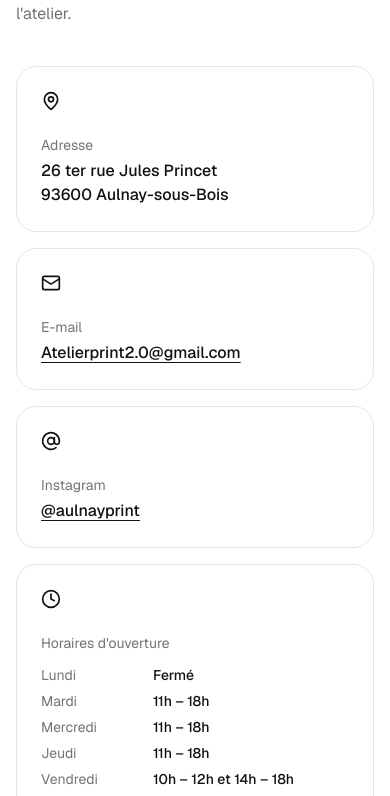
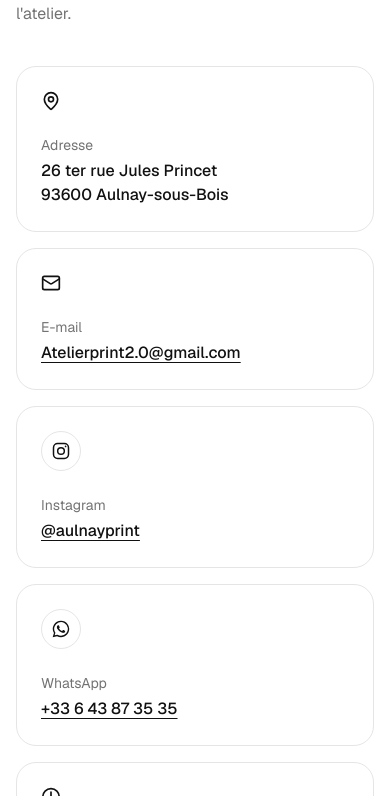
Before and after one commit to DamienRichardII/Atelier-de-l-impression, a Next.js app: page /contact in a window 390 px wide. Shown: the part 279-1075 px from the top of the page. Built offline with nearby package versions, Linux system fonts and the light colour scheme; no server answers.

Commit message:
Contact : WhatsApp et logo Instagram, téléphone

```diff
--- a/src/app/contact/page.tsx
+++ b/src/app/contact/page.tsx
@@ -1,13 +1,29 @@
 import type { Metadata } from "next";
 import Link from "next/link";
-import { AtSign, Clock, Mail, MapPin } from "lucide-react";
+import { Clock, Mail, MapPin } from "lucide-react";
 import { site } from "@/config/site";
 
 export const metadata: Metadata = {
   alternates: { canonical: "/contact" },
   title: "Contact",
-  description: "Contacter L'Atelier de l'Impression à Aulnay-sous-Bois : adresse, e-mail et Instagram.",
+  description: "Contacter L'Atelier de l'Impression à Aulnay-sous-Bois : adresse, e-mail, WhatsApp et Instagram.",
 };
+
+function InstagramLogo({ size = 20 }: { size?: number }) {
+  return (
+    <svg width={size} height={size} viewBox="0 0 24 24" fill="none" stroke="currentColor" strokeWidth="1.8" strokeLinecap="round" strokeLinejoin="round" aria-hidden>
+      <rect x="3" y="3" width="18" height="18" rx="5" /><circle cx="12" cy="12" r="4" /><circle cx="17.5" cy="6.5" r="1" fill="currentColor" stroke="none" />
+    </svg>
+  );
+}
+function WhatsAppLogo({ size = 20 }: { size?: number }) {
+  return (
+    <svg width={size} height={size} viewBox="0 0 24 24" fill="currentColor" aria-hidden>
+      <path d="M12.04 2a9.9 9.9 0 0 0-8.5 14.9L2 22l5.25-1.38A9.9 9.9 0 1 0 12.04 2Zm0 18.1a8.2 8.2 0 0 1-4.2-1.15l-.3-.18-3.1.82.83-3.03-.2-.31a8.2 8.2 0 1 1 6.97 3.85Zm4.5-6.14c-.25-.12-1.46-.72-1.69-.8-.23-.09-.39-.13-.56.12-.16.25-.64.8-.78.97-.14.16-.29.18-.54.06a6.7 6.7 0 0 1-3.3-2.88c-.25-.43.25-.4.72-1.33.08-.16.04-.31-.02-.43-.06-.12-.56-1.35-.77-1.85-.2-.48-.4-.42-.56-.43h-.48c-.16 0-.43.06-.65.31-.23.25-.86.84-.86 2.05s.88 2.38 1 2.55c.12.16 1.73 2.64 4.19 3.7.59.25 1.04.4 1.4.52.59.19 1.12.16 1.54.1.47-.07 1.46-.6 1.66-1.17.2-.58.2-1.07.14-1.17-.06-.1-.23-.16-.48-.29Z" />
+    </svg>
+  );
+}
+const iconLink = "inline-grid h-10 w-10 place-items-center rounded-full border border-line transition hover:border-black hover:bg-black hover:text-white";
 
 export default function Page() {
   return (
@@ -18,7 +34,7 @@ export default function Page() {
         Une question sur un produit, ou une personnalisation ? Écrivez-nous ou passez à l'atelier.
       </p>
 
-      <div className="mt-10 grid gap-4 sm:grid-cols-3">
+      <div className="mt-10 grid gap-4 sm:grid-cols-2 lg:grid-cols-4">
         <div className="card p-6">
           <MapPin size={20} aria-hidden />
           <p className="mt-6 text-sm text-muted">Adresse</p>
@@ -33,10 +49,17 @@ export default function Page() {
           </p>
         </div>
         <div className="card p-6">
-          <AtSign size={20} aria-hidden />
+          <a href={site.instagram.url} target="_blank" rel="noopener noreferrer" aria-label={`Instagram ${site.instagram.handle}`} className={iconLink}><InstagramLogo /></a>
           <p className="mt-6 text-sm text-muted">Instagram</p>
           <p className="mt-1 font-medium">
             <a href={site.instagram.url} target="_blank" rel="noopener noreferrer" className="underline underline-offset-4 hover:no-underline">{site.instagram.handle}</a>
+          </p>
+        </div>
+        <div className="card p-6">
+          <a href={site.whatsapp.url} target="_blank" rel="noopener noreferrer" aria-label={`WhatsApp ${site.whatsapp.label}`} className={iconLink}><WhatsAppLogo /></a>
+          <p className="mt-6 text-sm text-muted">WhatsApp</p>
+          <p className="mt-1 font-medium">
+            <a href={site.whatsapp.url} target="_blank" rel="noopener noreferrer" className="underline underline-offset-4 hover:no-underline">{site.whatsapp.label}</a>
           </p>
         </div>
       </div>
--- a/src/components/layout/Footer.tsx
+++ b/src/components/layout/Footer.tsx
@@ -22,7 +22,8 @@ export function Footer() {
             <p className="mt-3 text-sm text-white/80">
               {site.address || `${site.postalCode} ${site.city}`}
             </p>
-            {site.phone && <p className="mt-1 text-sm text-white/80">{site.phone}</p>}
+            {site.phone && <p className="mt-1 text-sm"><a href={`tel:${site.phone.replace(/\s/g, "")}`} className="text-white/80 hover:text-white">{site.phone}</a></p>}
+            <p className="mt-1 text-sm"><a href={site.whatsapp.url} target="_blank" rel="noopener noreferrer" className="text-white/80 hover:text-white">WhatsApp {site.whatsapp.label}</a></p>
             {site.email && <p className="mt-1 text-sm"><a href={`mailto:${site.email}`} className="text-white/80 hover:text-white">{site.email}</a></p>}
             <p className="mt-1 text-sm"><a href={site.instagram.url} target="_blank" rel="noopener noreferrer" className="text-white/80 hover:text-white">Instagram {site.instagram.handle}</a></p>
             <ul className="mt-4 space-y-0.5 text-xs text-white/60">
--- a/src/config/site.ts
+++ b/src/config/site.ts
@@ -4,12 +4,13 @@ export const site = {
   city: "Aulnay-sous-Bois",
   postalCode: "93600",
   // Coordonnées identiques à NOVRA (même gérant, mêmes locaux), reprises des mentions légales publiques de novra.paris.
-  // À faire valider par le client. Téléphone : non communiqué, volontairement laissé vide.
+  // À faire valider par le client. Téléphone / WhatsApp : communiqué par le client.
   street: "26 ter rue Jules Princet",
   address: "26 ter rue Jules Princet, 93600 Aulnay-sous-Bois",
   email: "Atelierprint2.0@gmail.com",
   instagram: { handle: "@aulnayprint", url: "https://www.instagram.com/aulnayprint/" },
-  phone: "",
+  phone: "+33 6 43 87 35 35",
+  whatsapp: { label: "+33 6 43 87 35 35", url: "https://wa.me/33643873535" },
   // Horaires repris de la fiche boutique NOVRA (table store_settings) — à confirmer par le client. Dimanche : non indiqué.
   hours: [
     { day: "Lundi", time: "Fermé" },
```
